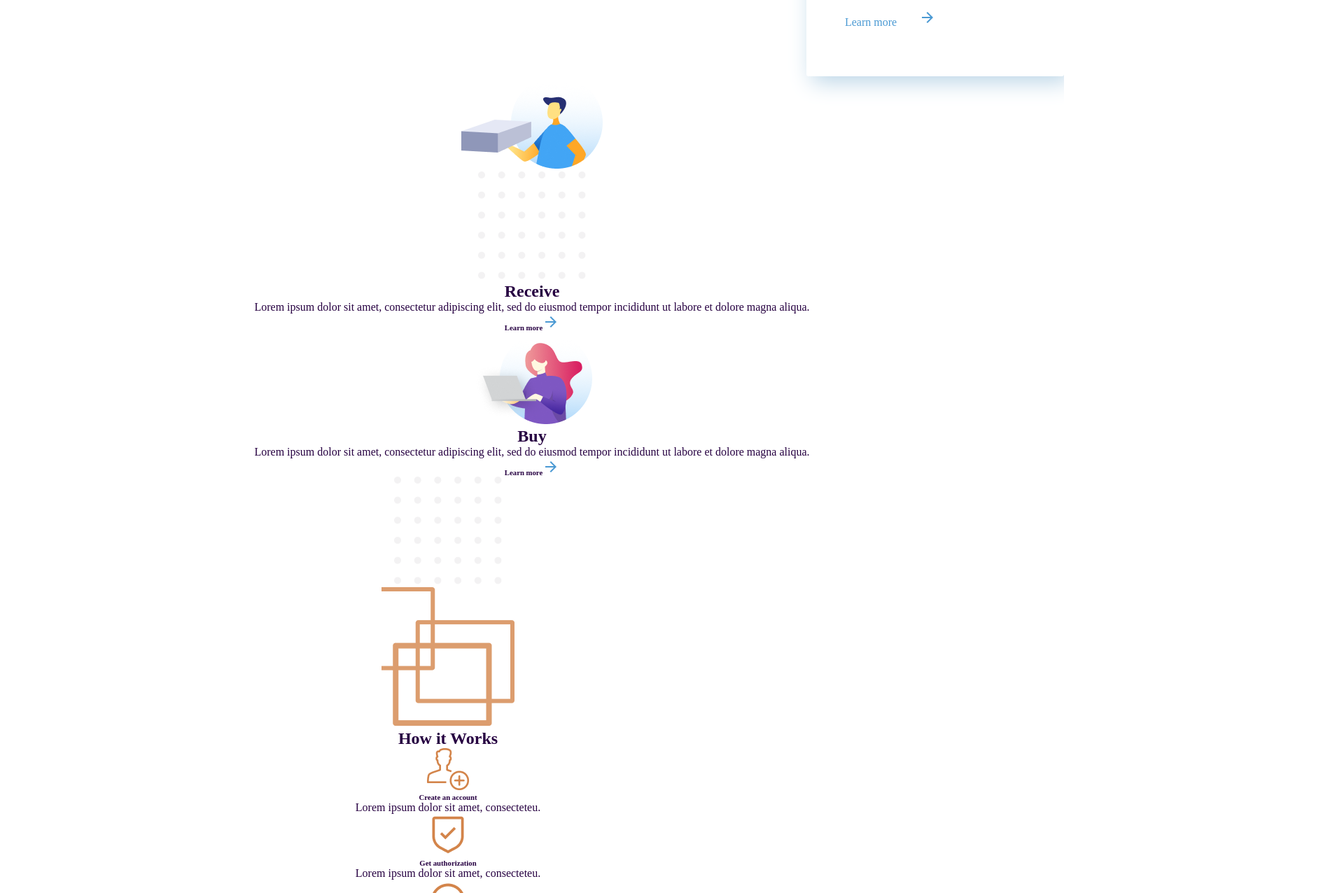
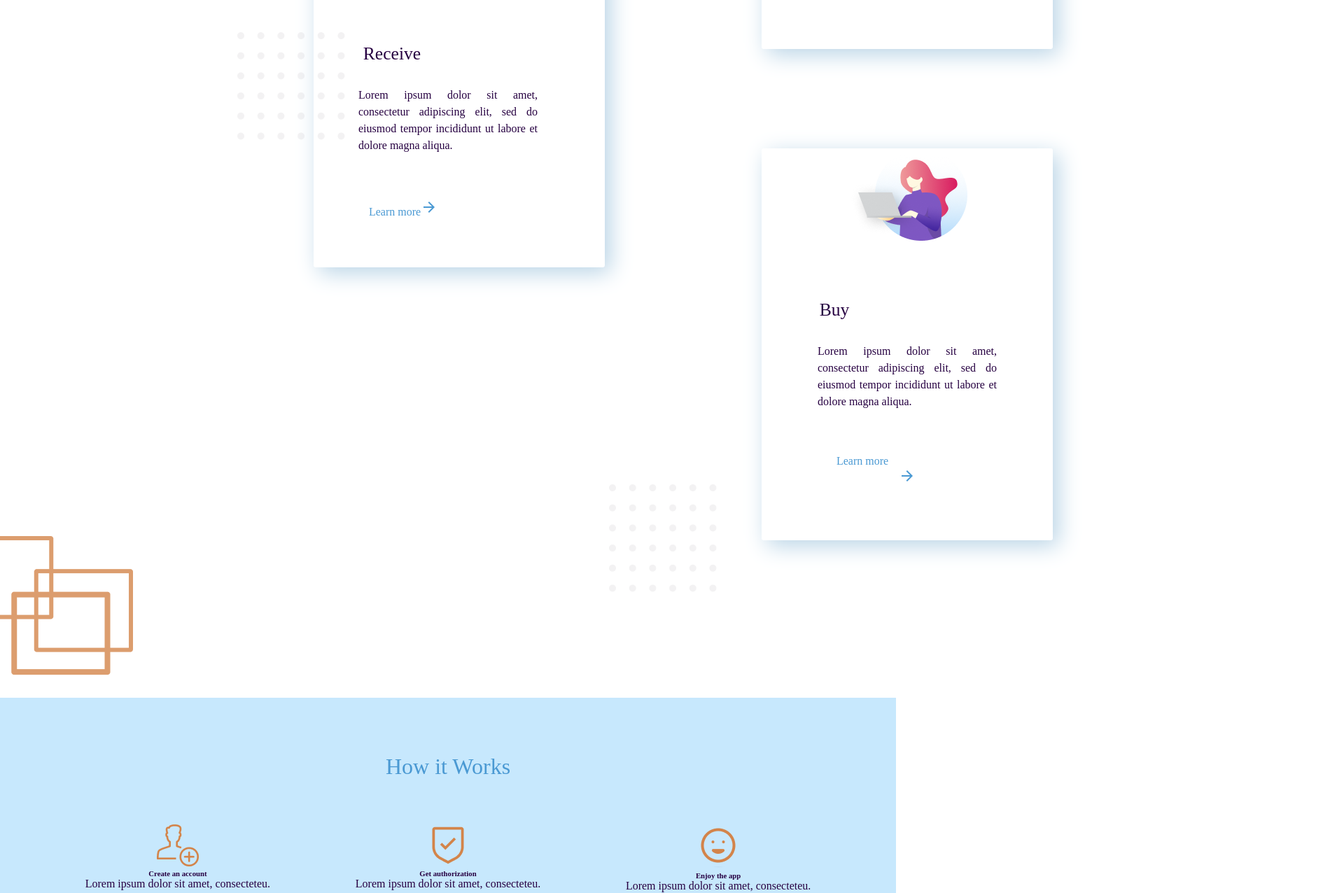
Before and after one commit to mynkbis/firebase-ecom, a React (Create React App) app: page / in a window 1280 px wide. Shown: the part 1624-2900 px from the top of the page at 70% size, 1920 px wide, since content can reach past the window. Built offline with nearby package versions, Linux system fonts and the light colour scheme.

Commit message:
css added

```diff
--- a/src/pages/home/home.css
+++ b/src/pages/home/home.css
@@ -93,13 +93,15 @@
     flex-direction: column;
 }
 
-.section2_text {
+.section2_text h2 {
     font-size: 2.5rem;
-    width: 35rem;
-    margin-left: 15rem;
+    width: 30rem;
+    margin-left: 18rem;
     text-align: start;
     margin-top: -6rem;
-    font-weight: 400;
+    font-weight: 500;
+    word-spacing: 1rem;
+    line-height: 3rem;
 }
 
 
@@ -109,10 +111,10 @@
     display: block;
     box-shadow: .5rem .5rem 2rem #b9d4e6;
     border-radius: .2rem;
-    width: 23rem;
+    width: 26rem;
     height: 35rem;
-    margin-left: 72rem;
-    margin-top: -12rem;
+    margin-left: 68rem;
+    margin-top: -7.5rem;
 }
 
 .sectionFirst img {
@@ -134,7 +136,7 @@
     line-height: 1.5rem;
     width: 16rem;
     text-align: justify;
-    margin-left: 2.5rem;
+    margin-left: 4rem;
 }
 
 .learnMore {
@@ -146,8 +148,196 @@
 }
 
 
+/* second image div */
+
+.bannerImage3 {
+    display: block;
+    box-shadow: .5rem .5rem 2rem #b9d4e6;
+    border-radius: .2rem;
+    width: 26rem;
+    height: 35rem;
+    margin-left: 28rem;
+    margin-top: -15.5rem;
+}
+
+.bannerImage31 {
+    margin-top: 1.5rem;
+    margin-left: -1rem;
+}
+
+.bannerImage3 h2 {
+    font-size: 1.6rem;
+    margin-top: 5rem;
+    margin-bottom: 2rem;
+    margin-right: 12rem;
+    font-weight: 500;
+}
+
+.bannerImage3 p {
+    font-weight: 1.2rem;
+    font-weight: 200;
+    line-height: 1.5rem;
+    width: 16rem;
+    text-align: justify;
+    margin-left: 4rem;
+}
+
+.learnMore1 {
+    color: #4A99D3;
+    font-size: 1rem;
+    font-weight: 500;
+    margin-top: 4rem;
+    margin-right: 10rem;
+
+}
+
+.imagebanner91 {
+    margin-left: -42rem;
+    margin-top: -21rem;
+}
+
+
 /* third image div */
 
+.bannerImage61 {
+    display: block;
+    box-shadow: .5rem .5rem 2rem #b9d4e6;
+    border-radius: .2rem;
+    width: 26rem;
+    height: 35rem;
+    margin-left: 68rem;
+    margin-top: .5rem;
+}
+
+
+.bannerImage61 h2 {
+    font-size: 1.6rem;
+    margin-top: 5rem;
+    margin-bottom: 2rem;
+    margin-right: 13rem;
+    font-weight: 500;
+}
+
+
+.bannerImage61 p {
+    font-weight: 1.2rem;
+    font-weight: 200;
+    line-height: 1.5rem;
+    width: 16rem;
+    text-align: justify;
+    margin-left: 5rem;
+}
+
+.learnMore2 {
+    color: #4A99D3;
+    font-size: 1rem;
+    font-weight: 500;
+    margin-top: 4rem;
+    margin-right: 8rem;
+
+}
+
+.bannerImage91 {
+    display: flex;
+    justify-content: flex-end;
+    margin-right: 16rem;
+    margin-top: -5rem;
+}
+
+.bannerImage8 {
+    display: flex;
+    justify-content: flex-start;
+    margin-top: -5rem;
+}
+
+/* section Second start from here */
+
+.section3 {
+    height: 25rem;
+    background-color: #c7e8fd;
+}
+
+.section31 h2 {
+    padding-top: 5rem;
+    color: #4A99D3;
+    font-size: 2rem;
+    font-weight: 500;
+}
+
+
+.section3_Box {
+    display: flex;
+    justify-content: space-evenly;
+    margin-top: 4rem;
+}
+
+
+.section31 {
+    margin-top: 2rem;
+}
+
+
+
+/*  forth section 4 */
+
+.section4 {}
+
+.bannerImage95 {}
+
+.section4 h1 {
+    font-size: 2rem;
+}
+
+.bannerImage13 {
+    margin-left: -60rem;
+    display: block;
+}
+
+.colorDiv {
+    background-color: #c7e8fd;
+    height: 26rem;
+    width: 55rem;
+    margin-left: 60rem;
+    margin-top: 10rem;
+}
+
+.bannerImage130 {
+    margin-top: -32.5rem;
+    margin-left: 10rem;
+}
+
+.bannerImage14>img {}
+
+.bannerImage131 p {
+    margin-left: 130rem;
+    text-align: justify;
+    width: 26rem;
+    line-height: 1.5rem;
+    font-size: 1rem;
+    margin-top: -20rem;
+}
+
+.pagination img {
+    margin-left: 10rem;
+}
+
+.bannerImage13 h2 {
+    margin-left: 90rem;
+    margin-top: -20rem;
+}
+
+.bannerImage13 p {
+    margin-top: 4rem;
+    margin-left: 118rem;
+    font-size: .99rem;
+    width: 27rem;
+    text-align: justify;
+}
+
+.bannerImage17 img {
+    margin-top: 2rem;
+    margin-left: 90rem;
+}
 
 
 
@@ -199,6 +389,7 @@
     color: white;
     background-color: #4A99D3;
     height: 3rem;
+    margin-top: -29.6rem;
 
 }
 
--- a/src/pages/home/home.js
+++ b/src/pages/home/home.js
@@ -37,7 +37,7 @@ const Home = () => {
               <img style={{ width: "19.5rem", height: "3rem" }} src={bannerImage2} alt="playstores" />
             </div>
           </div>
-          <img className='mobilePic' style={{ width: "40rem", height: "48rem" }}
+          <img className='mobilePic' style={{ width: "38rem", height: "48rem" }}
             src={bannerImage} alt='mock1' />
         </section>
       </div>
@@ -72,11 +72,8 @@ const Home = () => {
           {/*second image div */}
 
             <div className='bannerImage3'>
-            <img src={bannerImage3} alt={bannerImage3} />
-            <div>
-              <img className='imagebanner91'
-                src={bannerImage9} alt="bannerImage9" />
-            </div>
+            <img className='bannerImage31' src={bannerImage3} alt={bannerImage3} />
+
             <h2>Receive</h2>
             <p>Lorem ipsum dolor sit amet, consectetur adipiscing elit,
               sed do eiusmod tempor incididunt ut labore et
@@ -84,17 +81,22 @@ const Home = () => {
             <h6 className='learnMore1'> Learn more
               <img src={bannerImage5} alt="bannerImage5" /></h6>
           </div>
+           <div className='imagebanner91'>
+              <img
+                src={bannerImage9} alt="bannerImage9" />
+            </div>
 
           {/* third image div */}
 
            <div className='bannerImage61'>
-            <img src={bannerImage6} alt={bannerImage6} />
+            <img className='bannerImage611'
+              src={bannerImage6} alt={bannerImage6} />
             <h2>Buy</h2>
             <p>Lorem ipsum dolor sit amet, consectetur adipiscing elit,
               sed do eiusmod tempor incididunt ut labore et
               dolore magna aliqua.</p>
-            <h6 className='learnMore2'>Learn more
-              <img src={bannerImage5} alt="bannerImage5" /></h6>
+            <h6 className='learnMore2'>Learn more</h6>
+              <img className='bannerImage612' src={bannerImage5} alt="bannerImage5" />
           </div>
         </section>
         {/* section first closed */}
@@ -109,25 +111,27 @@ const Home = () => {
 
       {/* section Second start from here */}
 
-      <div>
+
         <section className='section3'>
+          <div className='section31'>
             <h2>How it Works</h2>
-          <div className='section3_Box'>
+          </div>
+            <div className='section3_Box'>
             <div>
-              <div>
+              <div className='section3_Box1'>
                 <img src={bannerImage12} alt="bannerImage12" />
               </div>
               <h6>Create an account</h6>
               <p>Lorem ipsum dolor sit amet, consecteteu.</p>
             </div>
             <div>
-              <div>
+              <div className='section3_Box1'>
                 <img src={bannerImage11} alt="bannerImage11" />
               </div>
               <h6>Get authorization</h6>
               <p>Lorem ipsum dolor sit amet, consecteteu.</p>
             </div>
-            <div>
+            <div className='section3_Box1'>
               <div>
                 <img src={bannerImage10} alt="bannerImage10" />
               </div>
@@ -145,14 +149,15 @@ const Home = () => {
           <div className='bannerImage95'>
             <img src={bannerImage9} alt="bannerImage9" />
           </div>
-          <div>
+          <div >
             <h1>What our Client say</h1>
           </div>
-          <div className='bannerImage13'>
+        <div className='bannerImage131'>
+          <div className='colorDiv'></div>
             <div className='bannerImage130'>
               <img src={bannerImage13} alt="bannerImage13" />
             </div>
-            <div>
+            <div className='bannerImage14'>
               <img src={bannerImage14} alt="bannerImage14" />
             </div>
             <p>Amet in elementum nulla scelerisque dui, egestas at.
@@ -165,7 +170,7 @@ const Home = () => {
             </div>
           </div>
           <div className='bannerImage13'>
-            <div>
+            <div className='pagination'>
               <img src={bannerImage16} alt="bannerImage16" />
             </div>
             <div>
@@ -178,7 +183,7 @@ const Home = () => {
                 elementum amet vitae et etiam nec.
                 Varius volutpat hac adipiscing tincidunt pretium.
               </p>
-              <div>
+              <div className='bannerImage17'>
                 <img src={bannerImage17} alt="bannerImage17" />
               </div>
             </div>
@@ -186,7 +191,7 @@ const Home = () => {
         </section>
 
         {/*section closed */ }
-      </div>
+
 
 
       {/*footer MAIN started */}
```
